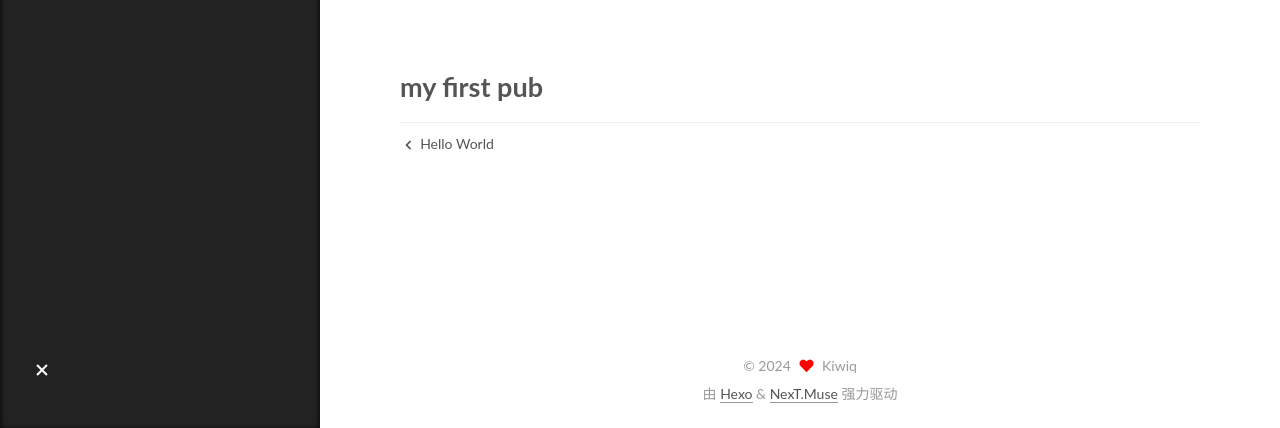
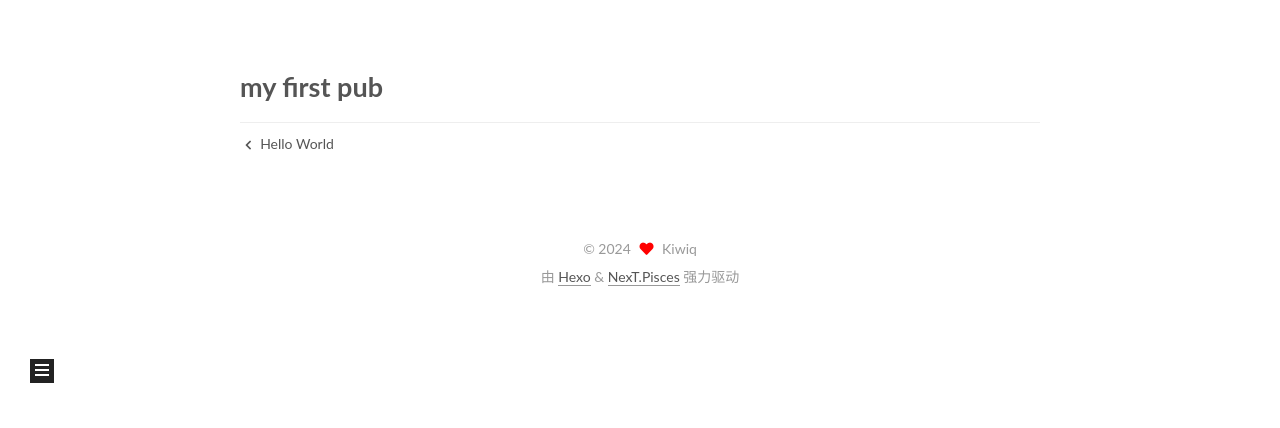
Before and after one commit to EmilChan0512/EmilChan0512.github.io, a plain HTML site: page 2024/01/22/first-publish/index.html in a window 1280 px wide. Shown: the part 372-800 px from the top of the page. Drawn offline with Linux system fonts and the light colour scheme.

Commit message:
Site updated: 2024-01-22 22:57:34

```diff
--- a/2024/01/22/first-publish/index.html
+++ b/2024/01/22/first-publish/index.html
@@ -17,7 +17,7 @@
 
 <script id="hexo-configurations">
     var NexT = window.NexT || {};
-    var CONFIG = {"hostname":"emilchan0512.github.io","root":"/","scheme":"Muse","version":"7.8.0","exturl":false,"sidebar":{"position":"left","display":"post","padding":18,"offset":12,"onmobile":false},"copycode":{"enable":false,"show_result":false,"style":null},"back2top":{"enable":true,"sidebar":false,"scrollpercent":false},"bookmark":{"enable":false,"color":"#222","save":"auto"},"fancybox":false,"mediumzoom":false,"lazyload":false,"pangu":false,"comments":{"style":"tabs","active":null,"storage":true,"lazyload":false,"nav":null},"algolia":{"hits":{"per_page":10},"labels":{"input_placeholder":"Search for Posts","hits_empty":"We didn't find any results for the search: ${query}","hits_stats":"${hits} results found in ${time} ms"}},"localsearch":{"enable":false,"trigger":"auto","top_n_per_article":1,"unescape":false,"preload":false},"motion":{"enable":true,"async":false,"transition":{"post_block":"fadeIn","post_header":"slideDownIn","post_body":"slideDownIn","coll_header":"slideLeftIn","sidebar":"slideUpIn"}},"path":"search.xml"};
+    var CONFIG = {"hostname":"emilchan0512.github.io","root":"/","scheme":"Pisces","version":"7.8.0","exturl":false,"sidebar":{"position":"left","display":"post","padding":18,"offset":12,"onmobile":false},"copycode":{"enable":false,"show_result":false,"style":null},"back2top":{"enable":true,"sidebar":false,"scrollpercent":false},"bookmark":{"enable":false,"color":"#222","save":"auto"},"fancybox":false,"mediumzoom":false,"lazyload":false,"pangu":false,"comments":{"style":"tabs","active":null,"storage":true,"lazyload":false,"nav":null},"algolia":{"hits":{"per_page":10},"labels":{"input_placeholder":"Search for Posts","hits_empty":"We didn't find any results for the search: ${query}","hits_stats":"${hits} results found in ${time} ms"}},"localsearch":{"enable":false,"trigger":"auto","top_n_per_article":1,"unescape":false,"preload":false},"motion":{"enable":true,"async":false,"transition":{"post_block":"fadeIn","post_header":"slideDownIn","post_body":"slideDownIn","coll_header":"slideLeftIn","sidebar":"slideUpIn"}},"path":"search.xml"};
   </script>
 
   <meta name="description" content="my first pub">
@@ -313,7 +313,7 @@
   </span>
   <span class="author" itemprop="copyrightHolder">Kiwiq</span>
 </div>
-  <div class="powered-by">由 <a href="https://hexo.io/" class="theme-link" rel="noopener" target="_blank">Hexo</a> & <a href="https://muse.theme-next.org/" class="theme-link" rel="noopener" target="_blank">NexT.Muse</a> 强力驱动
+  <div class="powered-by">由 <a href="https://hexo.io/" class="theme-link" rel="noopener" target="_blank">Hexo</a> & <a href="https://pisces.theme-next.org/" class="theme-link" rel="noopener" target="_blank">NexT.Pisces</a> 强力驱动
   </div>
 
 
@@ -339,7 +339,7 @@
 <script src="/js/motion.js"></script>
 
 
-<script src="/js/schemes/muse.js"></script>
+<script src="/js/schemes/pisces.js"></script>
 
 
 <script src="/js/next-boot.js"></script>
```
Also changed, not shown: 2024/01/22/hello-world/index.html (+3 -3 lines), archives/2024/01/index.html (+3 -3 lines), archives/2024/index.html (+3 -3 lines), archives/index.html (+3 -3 lines), index.html (+3 -3 lines).
